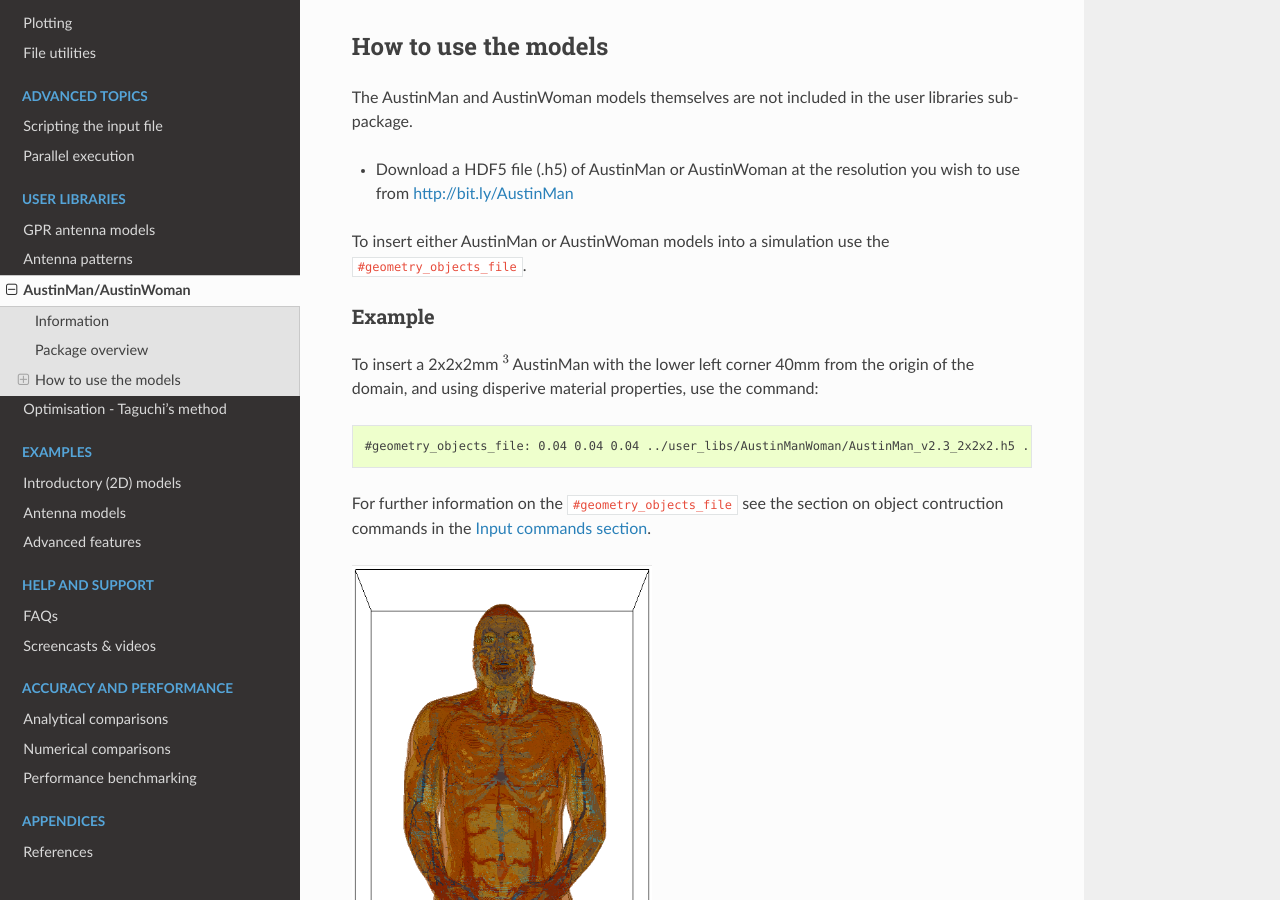
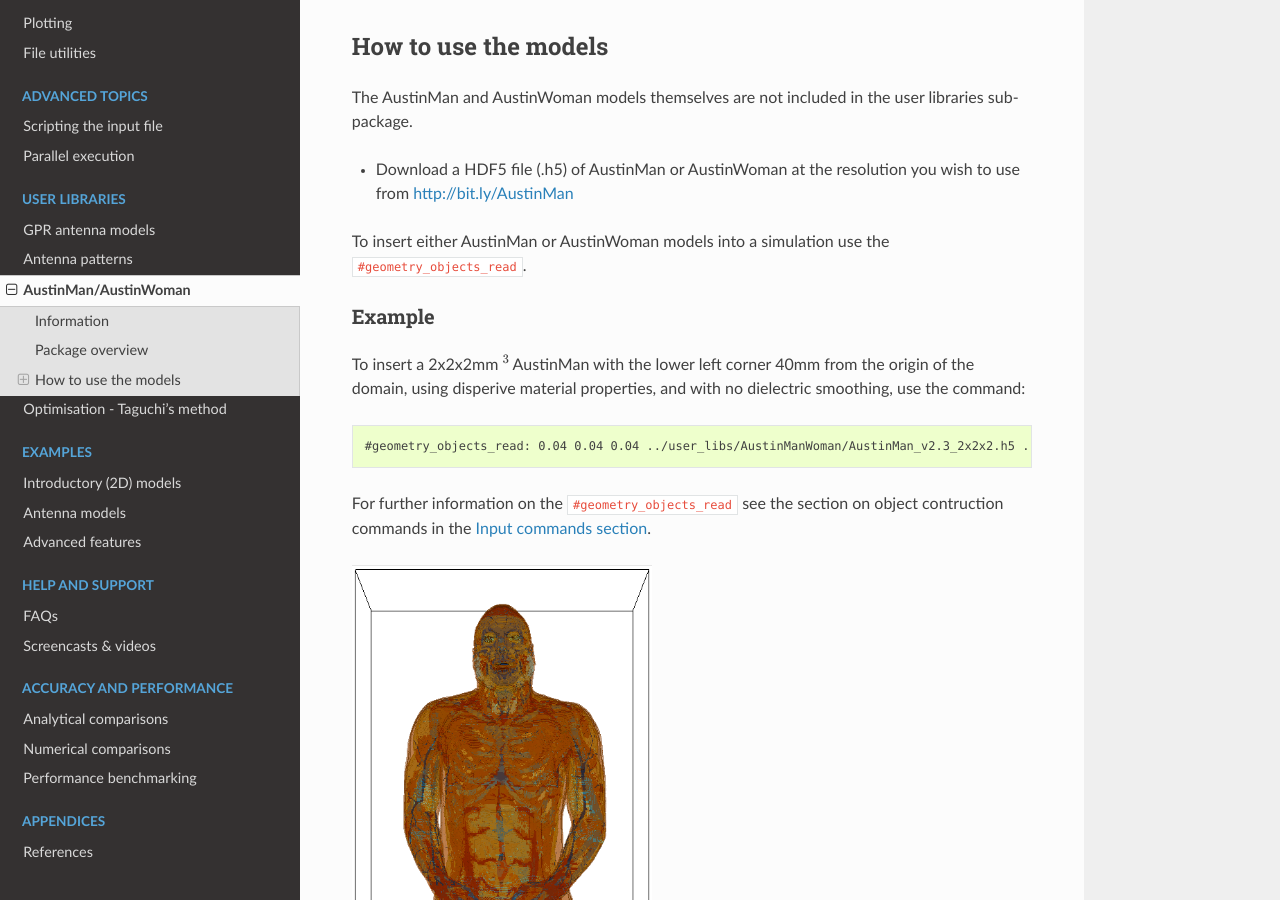
Before and after one commit to gprMax/gprMax, a Sphinx documentation site: the page built from docs/source/user_libs_austinman.rst, in a window 1280 px wide and 900 px high, scrolled down 1898 px. Built offline with Sphinx 7.4.7 and the Read the Docs theme 2.0.0, drawn with Linux system fonts in a browser that asks for light colours.

Commit message:
Updated #geometry_objects_file command to new name #geometry_objects_read

```diff
--- a/docs/source/user_libs_austinman.rst
+++ b/docs/source/user_libs_austinman.rst
@@ -57,18 +57,18 @@ The AustinMan and AustinWoman models themselves are not included in the user lib
 
 * Download a HDF5 file (.h5) of AustinMan or AustinWoman at the resolution you wish to use from http://bit.ly/AustinMan
 
-To insert either AustinMan or AustinWoman models into a simulation use the ``#geometry_objects_file``.
+To insert either AustinMan or AustinWoman models into a simulation use the ``#geometry_objects_read``.
 
 Example
 -------
 
-To insert a 2x2x2mm :math:`^3` AustinMan with the lower left corner 40mm from the origin of the domain, and using disperive material properties, use the command:
+To insert a 2x2x2mm :math:`^3` AustinMan with the lower left corner 40mm from the origin of the domain, using disperive material properties, and with no dielectric smoothing, use the command:
 
 .. code-block:: none
 
-    #geometry_objects_file: 0.04 0.04 0.04 ../user_libs/AustinManWoman/AustinMan_v2.3_2x2x2.h5 ../user_libs/AustinManWoman/AustinManWoman_materials_dispersive.txt
+    #geometry_objects_read: 0.04 0.04 0.04 ../user_libs/AustinManWoman/AustinMan_v2.3_2x2x2.h5 ../user_libs/AustinManWoman/AustinManWoman_materials_dispersive.txt n
 
-For further information on the ``#geometry_objects_file`` see the section on object contruction commands in the :ref:`Input commands section <commands>`.
+For further information on the ``#geometry_objects_read`` see the section on object contruction commands in the :ref:`Input commands section <commands>`.
 
 .. figure:: images/user_libs/AustinMan.png
     :width: 300 px
```
